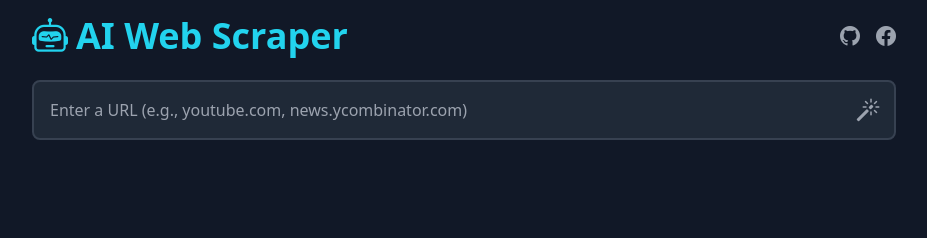
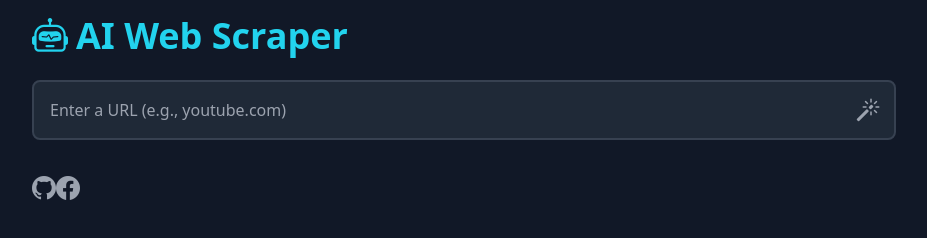
Before and after one commit to carljohnvillavito/ai-webscraper, a website: page public/index.html in a window 1280 px wide. Shown: the whole page, without its empty margins (176-1103 px from the left). Drawn offline with nearby package versions, Linux system fonts and the light colour scheme; some packages are replaced by stand-ins of ours; a script that the page names is missing.

Commit message:
Update index.html

```diff
--- a/public/index.html
+++ b/public/index.html
@@ -36,20 +36,13 @@
             <h1 class="text-3xl md:text-4xl font-bold text-cyan-400">
                 <i class="bi bi-robot mr-2"></i>AI Web Scraper
             </h1>
-            <div class="flex items-center space-x-4 text-xl">
-                <a href="https://github.com/YOUR_GITHUB_USERNAME/ai-web-scraper" target="_blank" class="text-gray-400 hover:text-white transition-colors" title="Source Code">
-                    <i class="bi bi-github"></i>
-                </a>
-                <a href="https://facebook.com/YOUR_FACEBOOK_USERNAME" target="_blank" class="text-gray-400 hover:text-cyan-400 transition-colors" title="Contact Owner">
-                    <i class="bi bi-facebook"></i>
-                </a>
-            </div>
         </header>
 
         <!-- Input Form -->
         <form id="scrape-form" class="mb-8">
             <div class="relative">
-                <input type="text" id="url-input" placeholder="Enter a URL (e.g., youtube.com, news.ycombinator.com)" class="w-full p-4 pr-20 bg-gray-800 border-2 border-gray-700 rounded-lg focus:ring-2 focus:ring-cyan-500 focus:border-cyan-500 focus:outline-none transition-colors">
+                <!-- MODIFIED: Increased right-padding from pr-16 to pr-20 -->
+                <input type="text" id="url-input" placeholder="Enter a URL (e.g., youtube.com)" class="w-full p-4 pr-20 bg-gray-800 border-2 border-gray-700 rounded-lg focus:ring-2 focus:ring-cyan-500 focus:border-cyan-500 focus:outline-none transition-colors">
                 <button type="submit" id="extract-button" class="absolute top-1/2 right-4 -translate-y-1/2 text-2xl text-gray-400 hover:text-cyan-400 transition-colors" title="Extract Data">
                     <i class="bi bi-magic"></i>
                 </button>
@@ -84,6 +77,18 @@
         <!-- Bootstrap-style Messages -->
         <div id="message-toggle" class="mt-4"></div>
 
+        <!-- NEW: Footer with social icons -->
+        <footer class="mt-12">
+            <div class="flex justify-center items-center space-x-6 text-2xl">
+                 <a href="https://github.com/carljohnvillavito/ai-webscraper" target="_blank" class="text-gray-400 hover:text-white transition-colors" title="Source Code">
+                    <i class="bi bi-github"></i>
+                </a>
+                <a href="https://facebook.com/carljohn.villavito" target="_blank" class="text-gray-400 hover:text-cyan-400 transition-colors" title="Contact Owner">
+                    <i class="bi bi-facebook"></i>
+                </a>
+            </div>
+        </footer>
+
     </div>
 
     <script src="/js/main.js"></script>
```
